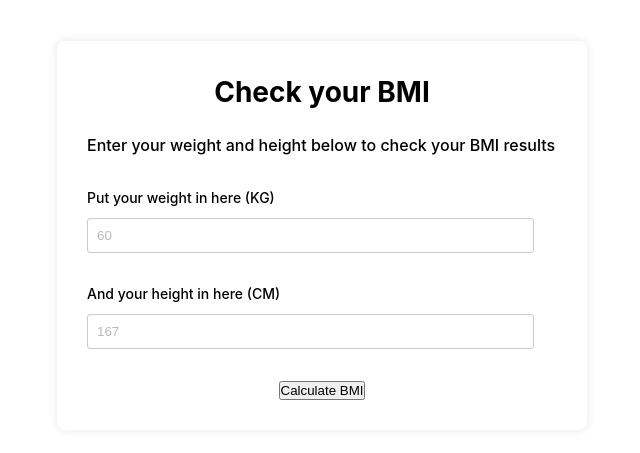
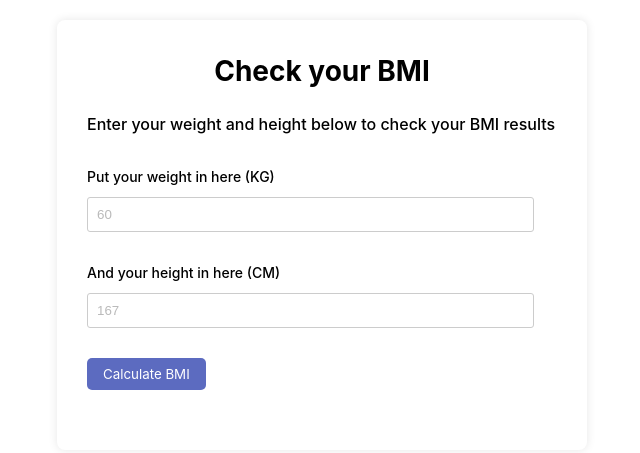
Before and after one commit to dwikarunia0001/bmi-calculator-pi-25, a plain HTML site: page index.html in a window 1280 px wide. Shown: the part 165-618 px from the top of the page, without its empty margins (318-958 px from the left). Drawn offline with Linux system fonts and the light colour scheme.

Commit message:
styling button element and result display

```diff
--- a/style.css
+++ b/style.css
@@ -58,3 +58,26 @@ input[type="text"] {
 input::placeholder {
   opacity: 0.5;
 }
+
+/*styling button element*/
+.btn-container {
+  display: flex;
+  justify-content: flex-start;
+}
+
+button {
+  background-color:#5C6BC0;
+  color: #fff;
+  border: none;
+  padding: 8px 16px;
+  border-radius: 5px;
+  cursor: pointer;
+  margin-bottom: 30px;
+  font-family: -apple-system, BlinkMacSystemFont, "Segoe UI", "Noto Sans", Helvetica, Arial, sans-serif, "Apple Color Emoji", "Segoe UI Emoji";
+}
+
+/*styling result*/
+#result {
+  text-align: left;
+  font-size: medium;
+}
```
